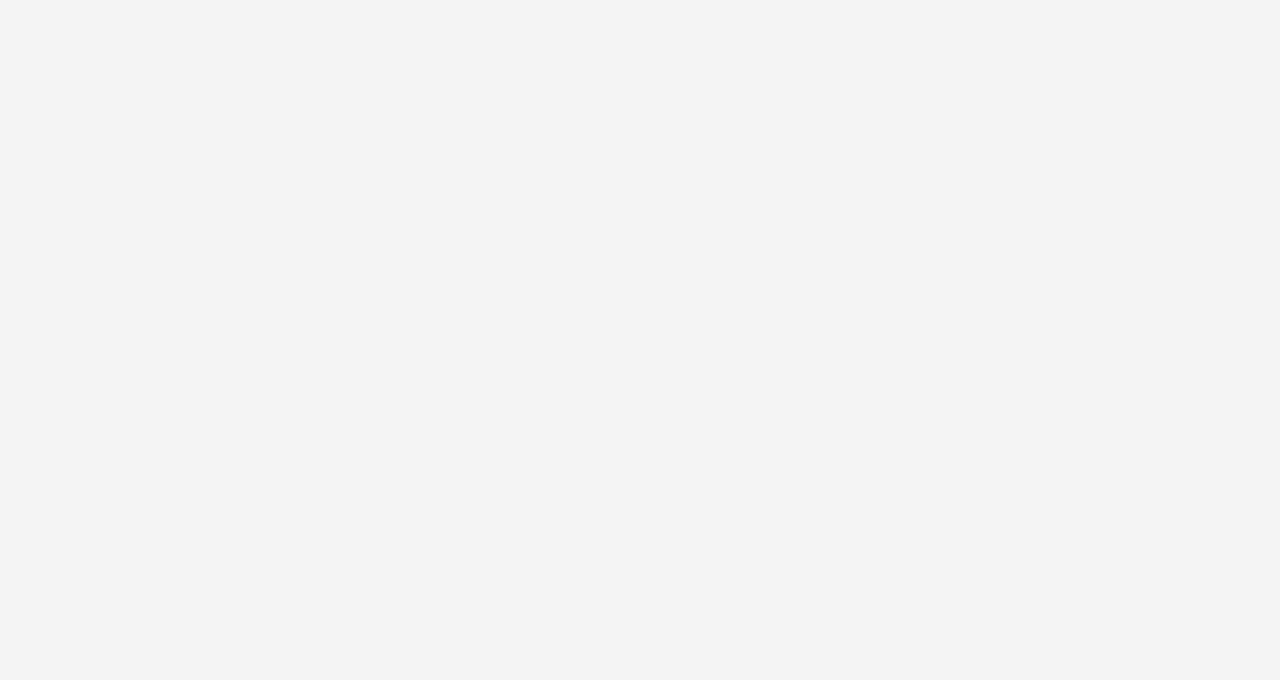
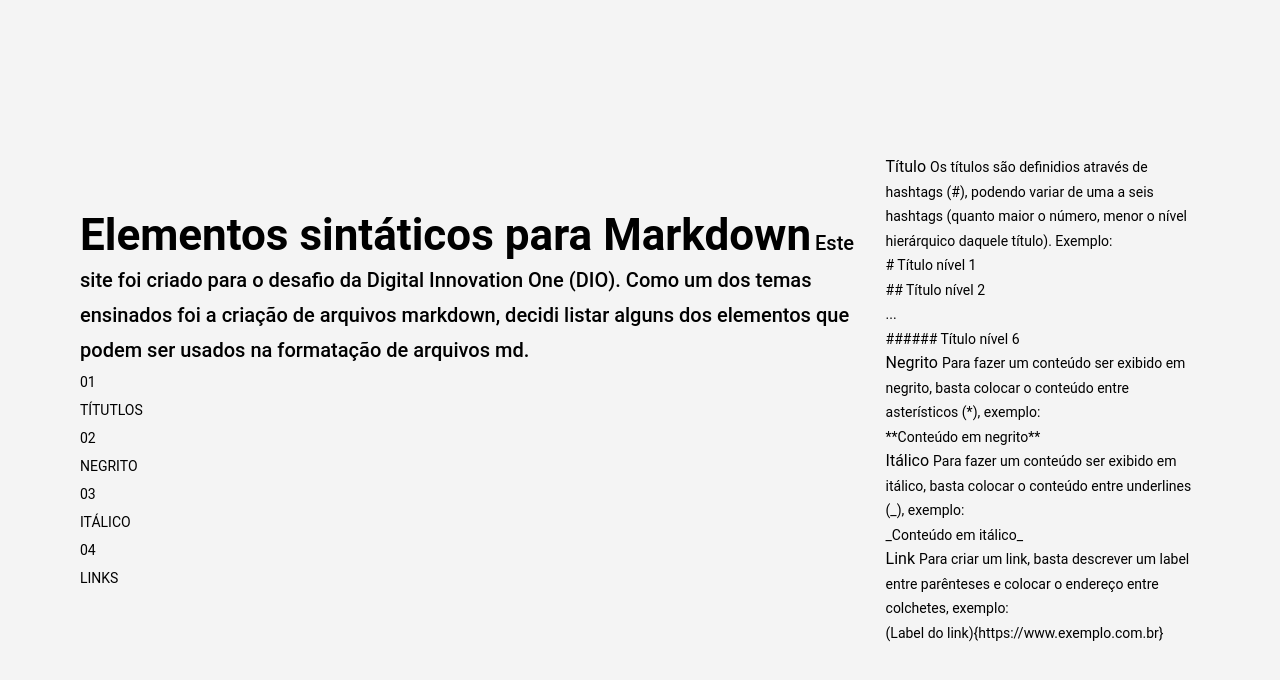
Before and after one commit to daniel-baquini/elementos-sintaticos-desafio-DIO, a plain HTML site: page index.html in a window 1280 px wide. Drawn offline with Linux system fonts and the light colour scheme.

Commit message:
Adicionado a marcação HTML para o site

```diff
--- a/index.html
+++ b/index.html
@@ -8,6 +8,70 @@
     <link rel="stylesheet" href="style.css">
 </head>
 <body>
-
+    <div class="project-introduction">
+        <div class="project-introduction__introduction">
+            <span class="introduction__title text-preset-800">Elementos sintáticos para Markdown</span>
+            <span class="introduction__description text-preset-500">Este site foi criado para o desafio da Digital Innovation One (DIO). Como um dos temas ensinados foi a criação de arquivos markdown, decidi listar alguns dos elementos que podem ser usados na formatação de arquivos md.</span>
+        </div>
+        <div class="project-introduction__page-sections">
+            <div class="page-section">
+                <span class="text-preset-320">01</span>
+                <div class="page-section__divider"></div>
+                <span class="text-preset-330">Títutlos</span>
+            </div>
+            <div class="page-section">
+                <span class="text-preset-320">02</span>
+                <div class="page-section__divider"></div>
+                <span class="text-preset-330">Negrito</span>
+            </div>
+            <div class="page-section">
+                <span class="text-preset-320">03</span>
+                <div class="page-section__divider"></div>
+                <span class="text-preset-330">Itálico</span>
+            </div>
+            <div class="page-section">
+                <span class="text-preset-320">04</span>
+                <div class="page-section__divider"></div>
+                <span class="text-preset-330">Links</span>
+            </div>
+        </div>
+    </div>
+    <div class="syntactic-elements-list">
+        <div class="syntactic-element">
+            <span class="syntactic-element__title text-preset-550">Título</span>
+            <span class="syntactic-element__description text-preset-300">
+                Os títulos são definidios através de hashtags (#), podendo variar de uma a seis hashtags (quanto maior o número, menor o nível hierárquico daquele título). Exemplo:
+                <br>
+                # Título nível 1 <br>
+                ## Título nível 2 <br>
+                ... <br>
+                ###### Título nível 6 <br>
+            </span>
+        </div>
+        <div class="syntactic-element">
+            <span class="syntactic-element__title text-preset-550">Negrito</span>
+            <span class="syntactic-element__description text-preset-300">
+                Para fazer um conteúdo ser exibido em negrito, basta colocar o conteúdo entre asterísticos (*), exemplo:
+                <br>
+                **Conteúdo em negrito**
+            </span>
+        </div>
+        <div class="syntactic-element">
+            <span class="syntactic-element__title text-preset-550">Itálico</span>
+            <span class="syntactic-element__description text-preset-300">
+                Para fazer um conteúdo ser exibido em itálico, basta colocar o conteúdo entre underlines (_), exemplo:
+                <br>
+                _Conteúdo em itálico_
+            </span>
+        </div>
+        <div class="syntactic-element">
+            <span class="syntactic-element__title text-preset-550">Link</span>
+            <span class="syntactic-element__description text-preset-300">
+                Para criar um link, basta descrever um label entre parênteses e colocar o endereço entre colchetes, exemplo:
+                <br>
+                (Label do link){https://www.exemplo.com.br}
+            </span>
+        </div>
+    </div>
 </body>
 </html>
--- a/style.css
+++ b/style.css
@@ -17,6 +17,10 @@ html, body {
     width: 100%;
 }
 
+html {
+    padding: 80px;
+}
+
 body {
     align-items: center;
     background-color: var(--c-white-20);
@@ -24,7 +28,6 @@ body {
     font-family: 'Roboto';
     font-weight: 400;
     justify-content: center;
-    padding: 80px;
 }
 
 .global-shadow {
@@ -36,11 +39,22 @@ body {
     line-height: 175%;
 }
 
-.text-preset-340 {
+.text-preset-320 {
+    font-size: 0.875rem;
+    line-height: 200%;
+}
+
+.text-preset-330 {
     font-size: 0.875rem;
     letter-spacing: 14%;
     line-height: 200%;
     text-transform: uppercase;
+}
+
+.text-preset-340 {
+    font-size: 0.875rem;
+    font-weight: 700;
+    line-height: 200%;
 }
 
 .text-preset-350 {
```
